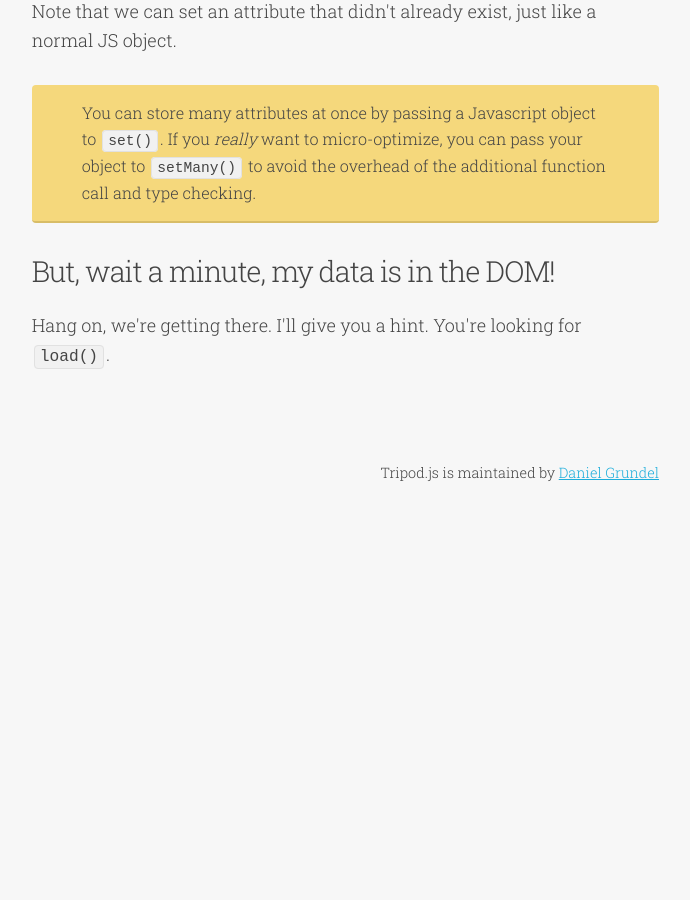
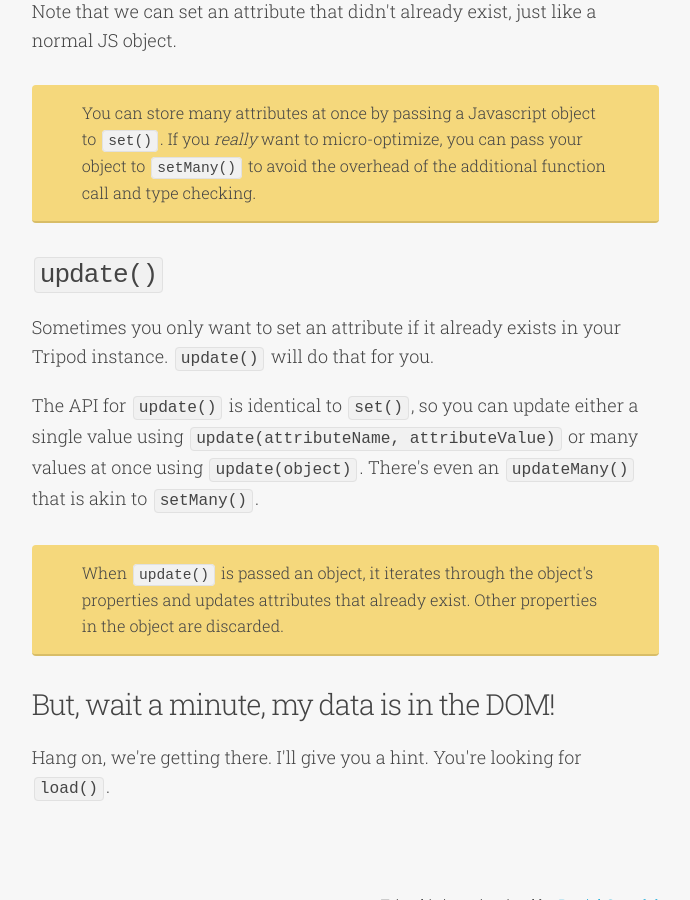
Before and after one commit to dgrundel/tripod.js, a Jekyll site: the page built from documentation/getting-and-storing-data-in-the-instance.html, in a window 1280 px wide and 900 px high, scrolled down 1010 px. Shown: the whole window, without its empty margins (461-1151 px from the left). Built offline with Jekyll 4.4.1, drawn with Linux system fonts in a browser that asks for light colours; nearby versions of some CDN libraries; before the commit the page ends 1508 px from its top, so only the background shows below that.

Commit message:
document the update and updateMany functions

```diff
--- a/documentation/getting-and-storing-data-in-the-instance.html
+++ b/documentation/getting-and-storing-data-in-the-instance.html
@@ -26,6 +26,18 @@ console.log(theColor); // "Rust"</code></pre>
 	If you <em>really</em> want to micro-optimize, you can pass your object to <code>setMany()</code> to avoid the
 	overhead of the additional function call and type checking.</blockquote>
 
+<h3><code>update()</code></h3>
+
+<p>Sometimes you only want to set an attribute if it already exists in your Tripod instance.
+	<code>update()</code> will do that for you.</p>
+
+<p>The API for <code>update()</code> is identical to <code>set()</code>, so you can update either a
+	single value using <code>update(attributeName, attributeValue)</code> or many values at once using
+	<code>update(object)</code>. There's even an <code>updateMany()</code> that is akin to <code>setMany()</code>.</p>
+
+<blockquote>When <code>update()</code> is passed an object, it iterates through the object's properties and updates
+	attributes that already exist. Other properties in the object are discarded.</blockquote>
+
 <h3>But, wait a minute, my data is in the DOM!</h3>
 
 <p>Hang on, we're getting there. I'll give you a hint. You're looking for <code>load()</code>.</p>
```
Also changed, not shown: 1 other file.
